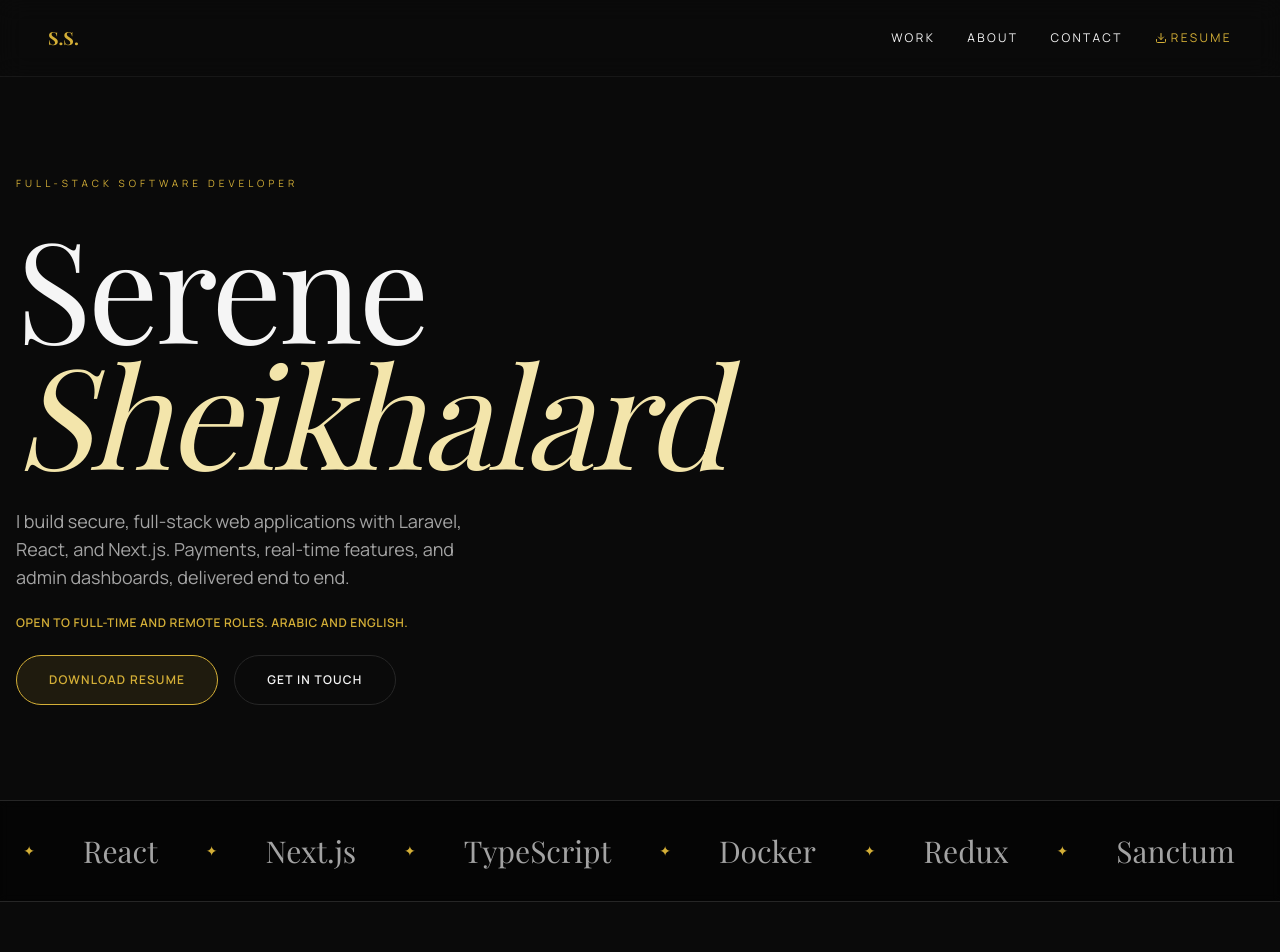
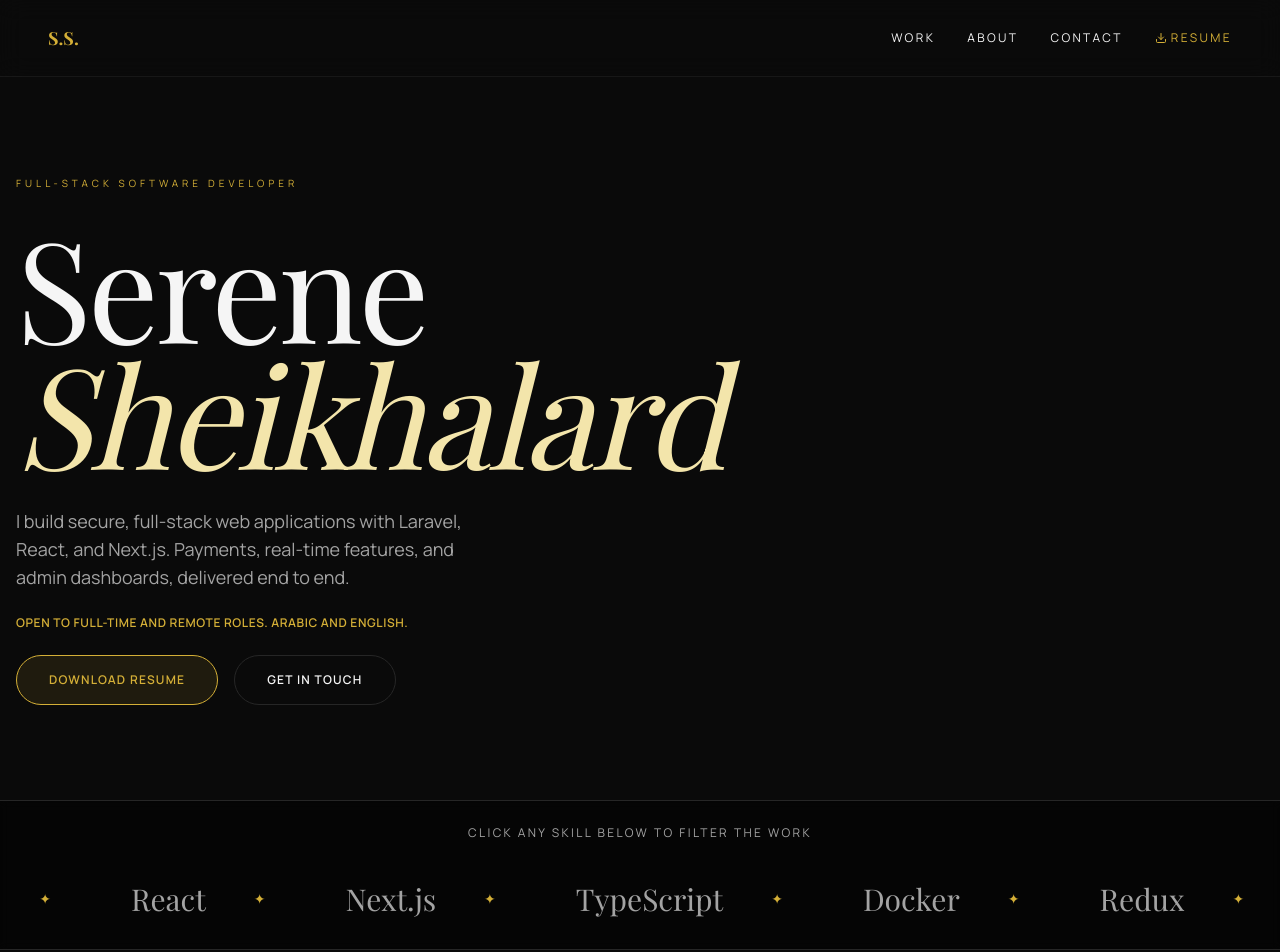
Before and after one commit to serenesheikh23/serene-portfolio, a Next.js app: page / in a window 1280 px wide. Shown: the top 952 px of the page. Built offline with nearby package versions, Linux system fonts and the light colour scheme; a web font is replaced by a local one.

Commit message:
final final

```diff
--- a/src/app/page.tsx
+++ b/src/app/page.tsx
@@ -109,7 +109,6 @@ const ProjectModal = ({ project, onClose }: { project: any, onClose: () => void
           layoutId={`card-${project.id}`}
           className="bg-lux-card border-t md:border border-lux-gold/30 w-full max-w-4xl h-[85vh] md:h-auto md:max-h-[90vh] rounded-t-3xl md:rounded-2xl pointer-events-auto relative overflow-hidden flex flex-col"
         >
-          {/* Reading Progress Bar */}
           <motion.div className="absolute top-0 left-0 right-0 h-1 bg-lux-gold z-50 origin-left" style={{ scaleX }} />
 
           <button onClick={onClose} className="absolute top-4 right-4 md:top-6 md:right-6 p-2 rounded-full bg-lux-bg border border-lux-border text-lux-muted active:text-lux-gold transition-colors z-50">
@@ -166,7 +165,7 @@ export default function Home() {
   const smoothVelocity = useSpring(scrollVelocity, { damping: 50, stiffness: 400 });
   const skewY = useTransform(smoothVelocity, [-2000, 2000], [-4, 4]);
 
-  // Preloader speed fixed (800ms)
+  // Faster Preloader (800ms)
   useEffect(() => {
     const timer = setTimeout(() => setIsRevealed(true), 800);
     return () => clearTimeout(timer);
@@ -245,7 +244,14 @@ export default function Home() {
         </section>
 
         {/* INTERACTIVE MARQUEE FILTER */}
-        <div className="relative z-10 border-y border-lux-border py-4 md:py-8 overflow-hidden bg-black/50 backdrop-blur-sm" aria-label="Filter projects by skill">
+        <div className="relative z-10 border-y border-lux-border bg-black/50 backdrop-blur-sm">
+          <div className="text-center pt-6 pb-2">
+            <p className="text-[10px] md:text-xs uppercase tracking-[0.2em] text-lux-muted">
+              Click any skill below to filter the work
+            </p>
+          </div>
+
+          <div className="py-4 md:py-6 overflow-hidden" aria-label="Filter projects by skill">
             <div className="flex whitespace-nowrap animate-marquee hover:[animation-play-state:paused] text-xl md:text-3xl font-serif italic text-lux-muted">
               {[...Array(4)].map((_, i) => (
                 <div key={i} className="flex gap-8 md:gap-12 items-center px-4 md:px-6">
@@ -253,13 +259,18 @@ export default function Home() {
                     <button
                       key={j}
                       onClick={() => setActiveSkill(activeSkill === skill ? null : skill)}
-                    className={`flex items-center gap-8 md:gap-12 hover:text-lux-gold transition-colors ${activeSkill === skill ? "text-lux-gold font-bold" : ""}`}
+                      className={`flex items-center gap-8 md:gap-12 px-4 py-2 rounded-xl transition-all duration-300 ${
+                        activeSkill === skill
+                          ? "text-lux-gold font-bold bg-lux-gold/10"
+                          : "hover:text-lux-gold hover:bg-white/5"
+                      }`}
                     >
                       {skill} <span className="text-lux-gold text-xs md:text-sm">✦</span>
                     </button>
                   ))}
                 </div>
               ))}
+            </div>
           </div>
         </div>
 
```
Lines whose indentation alone changed are shown as unchanged.
